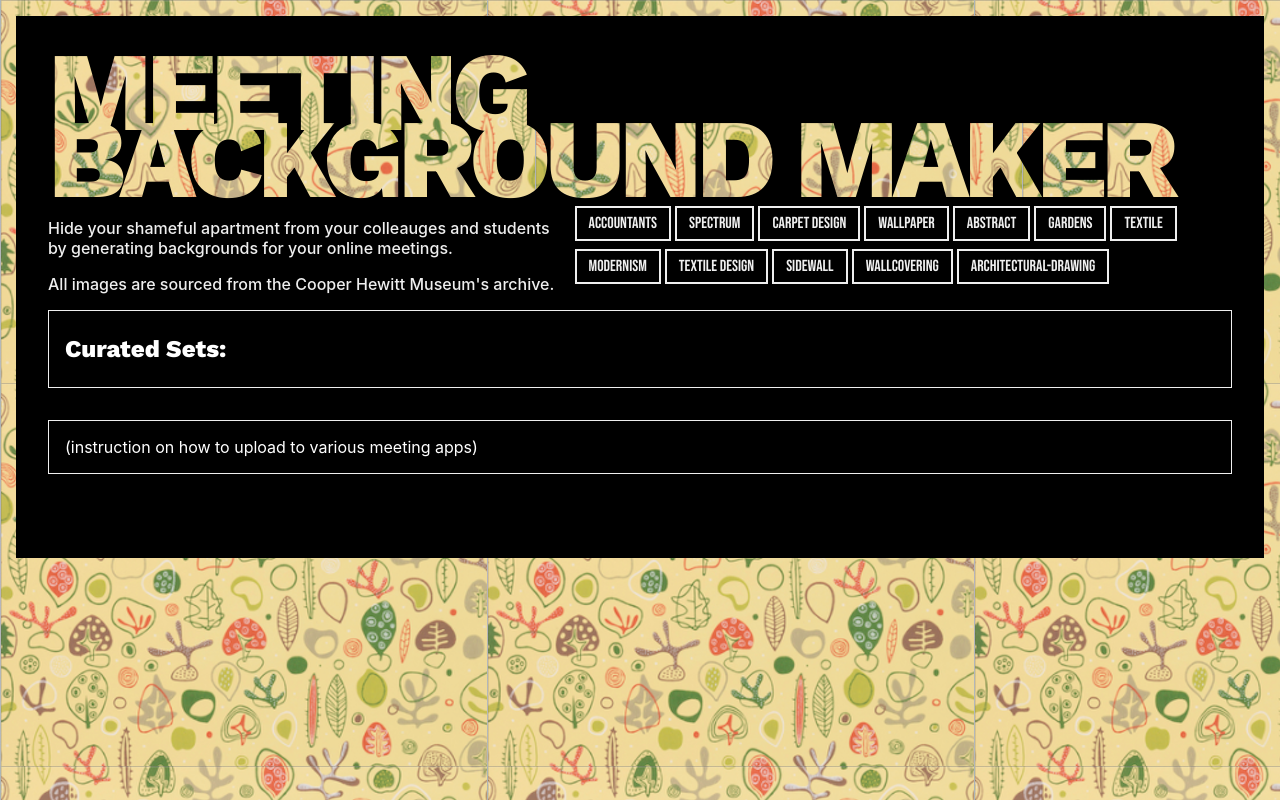
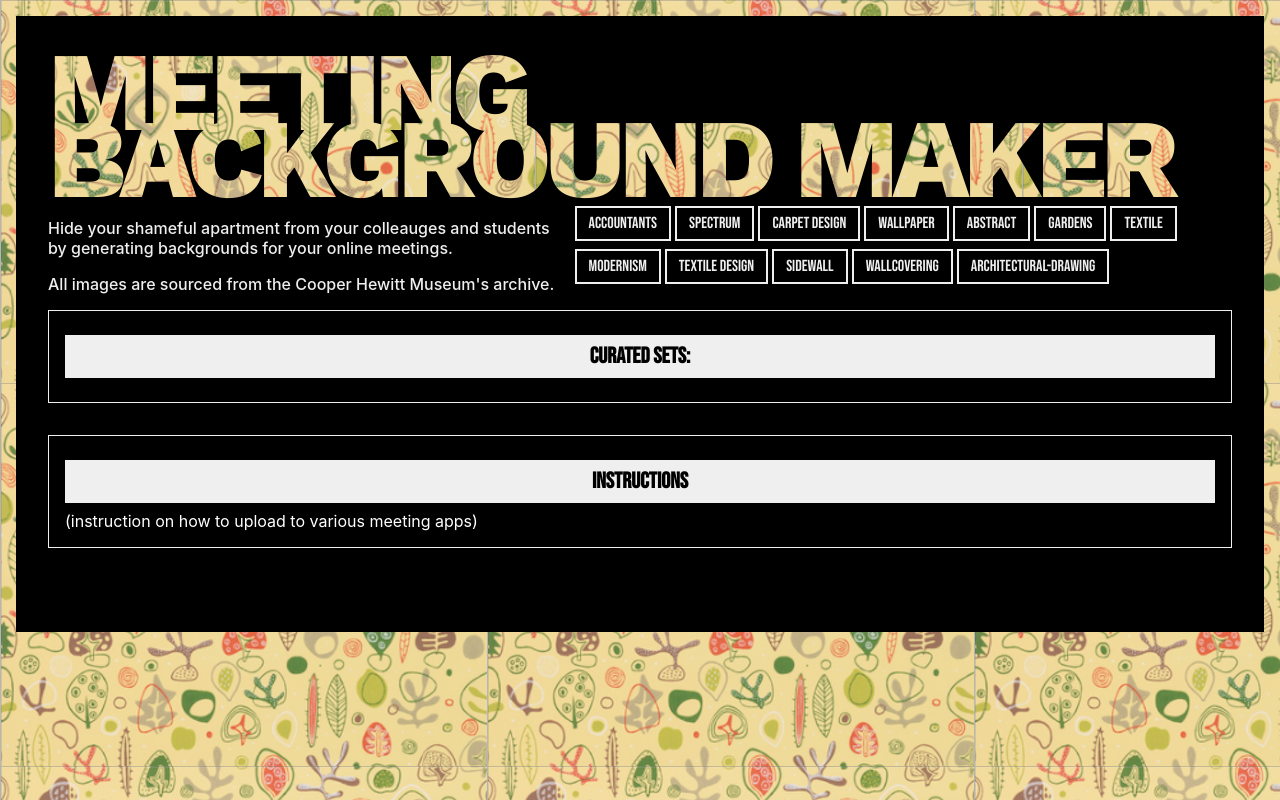
Before and after one commit to snphillips/meeting-background-maker-client, a React (Create React App) app: page / in a window 1280 px wide. Built offline with nearby package versions, Linux system fonts and the light colour scheme.

Commit message:
improve h2 style

```diff
--- a/src/App.js
+++ b/src/App.js
@@ -5,7 +5,7 @@ import Header from './Header';
 import Filters from './Filters';
 import Results from './Results';
 // import Download from './Download';
-import DownloadButton from './DownloadButton';
+// import DownloadButton from './DownloadButton';
 import Instructions from './Instructions';
 import CuratedSetsSection from './CuratedSetsSection';
 import Footer from './Footer';
@@ -24,6 +24,7 @@ export default class App extends Component {
       loading: false, // the loading spinner
       filterResultsComponent: false,
       selectedImagesComponent: false,
+      downloadButtonComponent: false,
       downloadSetComponent: true,
       value: 'smoking',
       preSelectedImages: [],
@@ -63,6 +64,7 @@ export default class App extends Component {
     selectedImageArray.push(item)
     this.revealSelectedImagesComponent()
     this.setState({selectedImages: selectedImageArray } )
+    this.revealDownloadButtonComponent()
   };
 
   handleRemoveFromCollectionSubmit(item) {
@@ -241,8 +243,10 @@ export default class App extends Component {
   };
 
   revealDownloadButtonComponent() {
-    this.setState({selectedImagesComponent: true})
-    document.querySelector("#selected-images-component").style.display = "block";
+    if (this.state.selectedImages.length > 0) {
+      this.setState({downloadButtonComponent: true})
+      document.querySelector(".download-button-component").style.display = "block";
+    }
   };
 
 
@@ -285,7 +289,6 @@ export default class App extends Component {
       <SelectedImages selectedImages={this.state.selectedImages}
                       revealSelectedImagesComponent={this.state.revealSelectedImagesComponent}
                       />
-      <DownloadButton />
       <CuratedSetsSection />
       <Instructions />
       <Footer />
@@ -293,3 +296,5 @@ export default class App extends Component {
   );
 }
 }
+
+      // <DownloadButton />
--- a/src/DownloadButton.js
+++ b/src/DownloadButton.js
@@ -6,11 +6,8 @@ export default class DownloadButton extends React.Component {
   super(props);
 
   this.state = {
-    buttonTextValue: 'Download Set of Selected Images'
+
   };
-
-
-
 }
 
 
@@ -18,13 +15,13 @@ export default class DownloadButton extends React.Component {
   render() {
 
     return (
-    <div className="component"
-         id="download-button-component">
+
+    <div class="download-button-component">
 
         <button>
           <a href="/meeting-backgrounds/arches.jpeg"
              download="arches.jpeg">
-               {this.state.buttonTextValue}
+               Download Set of Selected Images
           </a>
         </button>
 
--- a/src/Instructions.js
+++ b/src/Instructions.js
@@ -3,6 +3,7 @@ import React from 'react';
 function Instructions() {
   return (
     <div className="component">
+      <h2>Instructions</h2>
       <div className="collection">(instruction on how to upload to various meeting apps)</div>
     </div>
   );
--- a/src/Results.js
+++ b/src/Results.js
@@ -24,6 +24,8 @@ export default class Results extends React.Component {
     return (
       <section className="component"
                id="results-component">
+
+          <h2>Search Results</h2>
 
           <div className="pre-selected-images-gallery results">
 
--- a/src/SelectedImages.js
+++ b/src/SelectedImages.js
@@ -1,4 +1,5 @@
 import React from 'react';
+import DownloadButton from './DownloadButton'
 import './index.css';
 
 
@@ -12,6 +13,7 @@ export default class selectedImages extends React.Component {
                id="selected-images-component">
 
         <h2>Your selected images:</h2>
+        <DownloadButton />
 
           <div className="selected-images-gallery">
 
@@ -37,6 +39,7 @@ export default class selectedImages extends React.Component {
                  }
 
         </div>
+        <DownloadButton />
 
 
     </section>
@@ -44,6 +47,4 @@ export default class selectedImages extends React.Component {
   }
 
 
-
-
 }
--- a/src/index.css
+++ b/src/index.css
@@ -48,9 +48,14 @@ p {
 
 
 h2 {
-  font-family: 'Work Sans', sans-serif;
-  font-size: 1.5rem;
+  color: #000;
+  background: #efefef;
+  display: block;
+  text-align: center;
+  font-family: 'Bebas Neue', sans-serif;
+  font-size: 1.4rem;
   margin: .5rem 0;
+  padding: .5rem;
 }
 
 .component {
@@ -200,7 +205,7 @@ img {
 /*==============================
 Download Button
 ================================*/
-#download-button-component {
+.download-button-component {
   display: none;
 }
 
```
